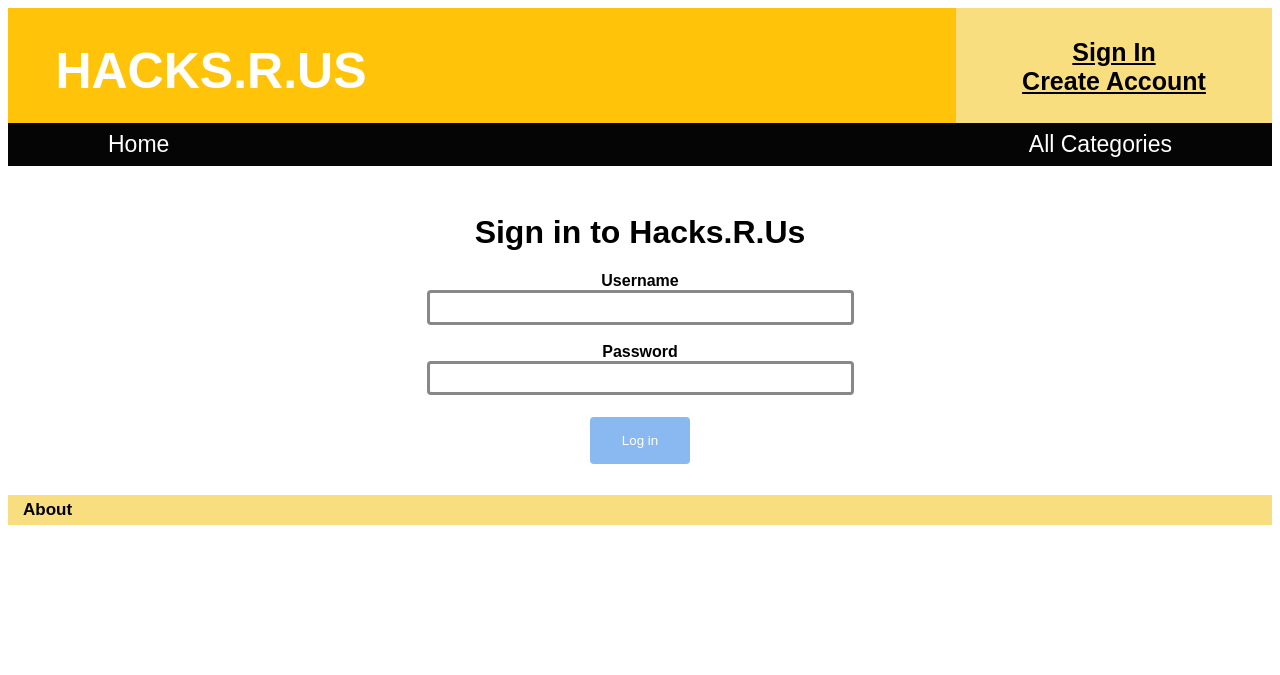
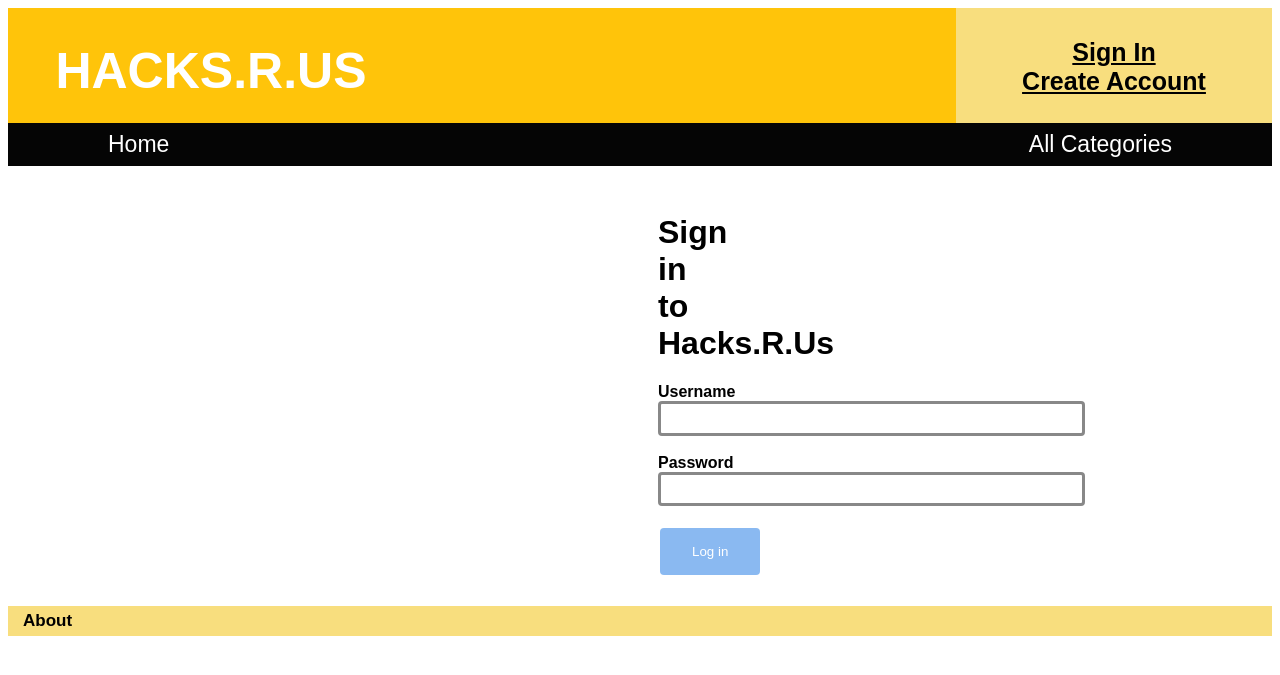
Before and after one commit to glitznerf/wad2-lifehackforum, a Django app: page /forum/sign_in/ in a window 1280 px wide. Shown: the top 675 px of the page. Run offline with Django 3.2, Linux system fonts and the light colour scheme.

Commit message:
template check

```diff
--- a/static/sign_in.css
+++ b/static/sign_in.css
@@ -5,8 +5,8 @@ html {
 
 #page_content {
 
-    text-align: center;
-    margin: 15px 400px 15px;
+    text-align: left;
+    margin: 15px 650px 15px;
     padding: 1px 0px 1px;
 }
 
--- a/wad2Lifehackforum/settings.py
+++ b/wad2Lifehackforum/settings.py
@@ -133,4 +133,4 @@ STATIC_URL = '/static/'
 
 STATICFILES_DIRS = [STATIC_DIR, ]
 
-LOGIN_URL = 'rango:login'
+LOGIN_URL = 'forum:sign_in'
```
